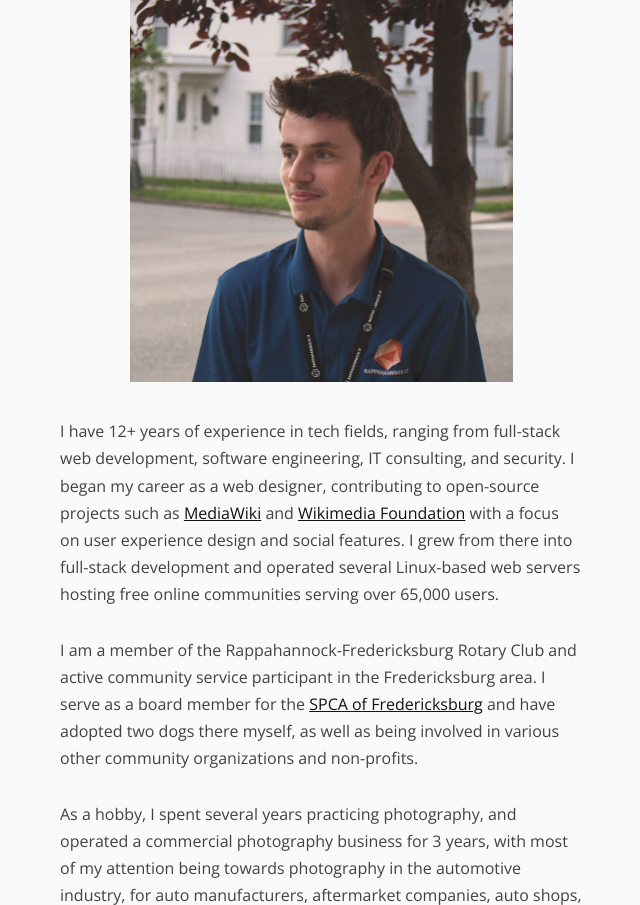
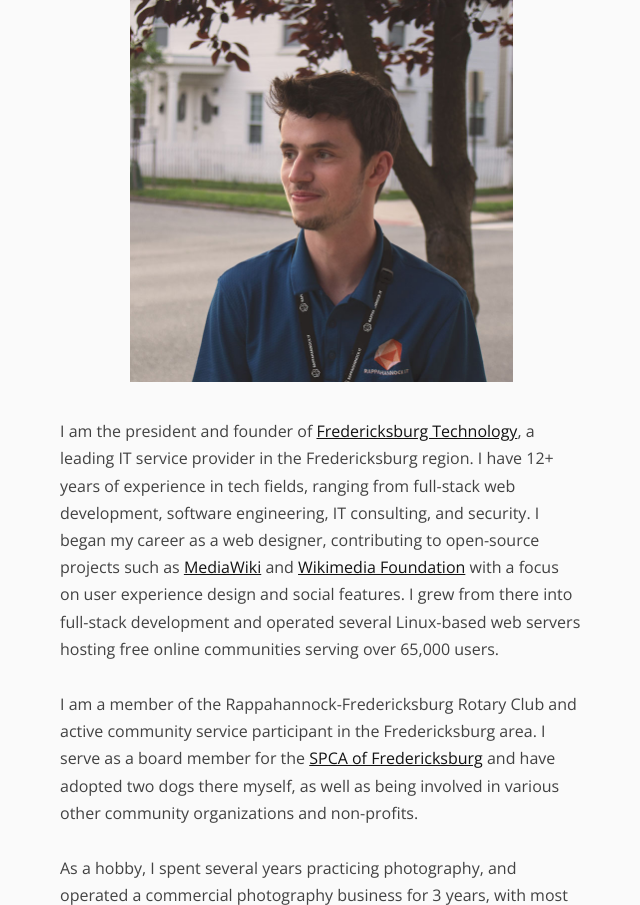
Before and after one commit to georgebarnick/georgebarnick.com, a PHP site: page / in a window 1280 px wide. Shown: the part 224-1129 px from the top of the page, without its empty margins (319-959 px from the left). Run offline with PHP 8.4, Linux system fonts and the light colour scheme; some libraries are stand-ins or nearby versions.

Commit message:
Update bio

```diff
--- a/index.php
+++ b/index.php
@@ -79,7 +79,7 @@
 					<img id="avatar" src="img/web_avatar.jpg" alt="George Barnick" />
 				</noscript>
 				<p>
-					I have <?php
+					I am the president and founder of <a href="https://fxbgtech.com" target="_blank">Fredericksburg Technology</a>, a leading IT service provider in the Fredericksburg region. I have <?php
 						function dateDifference( $date_1, $date_2, $differenceFormat = '%y' ) {
 						        $datetime1 = date_create( $date_1 );
 						        $datetime2 = date_create( $date_2 );
```
